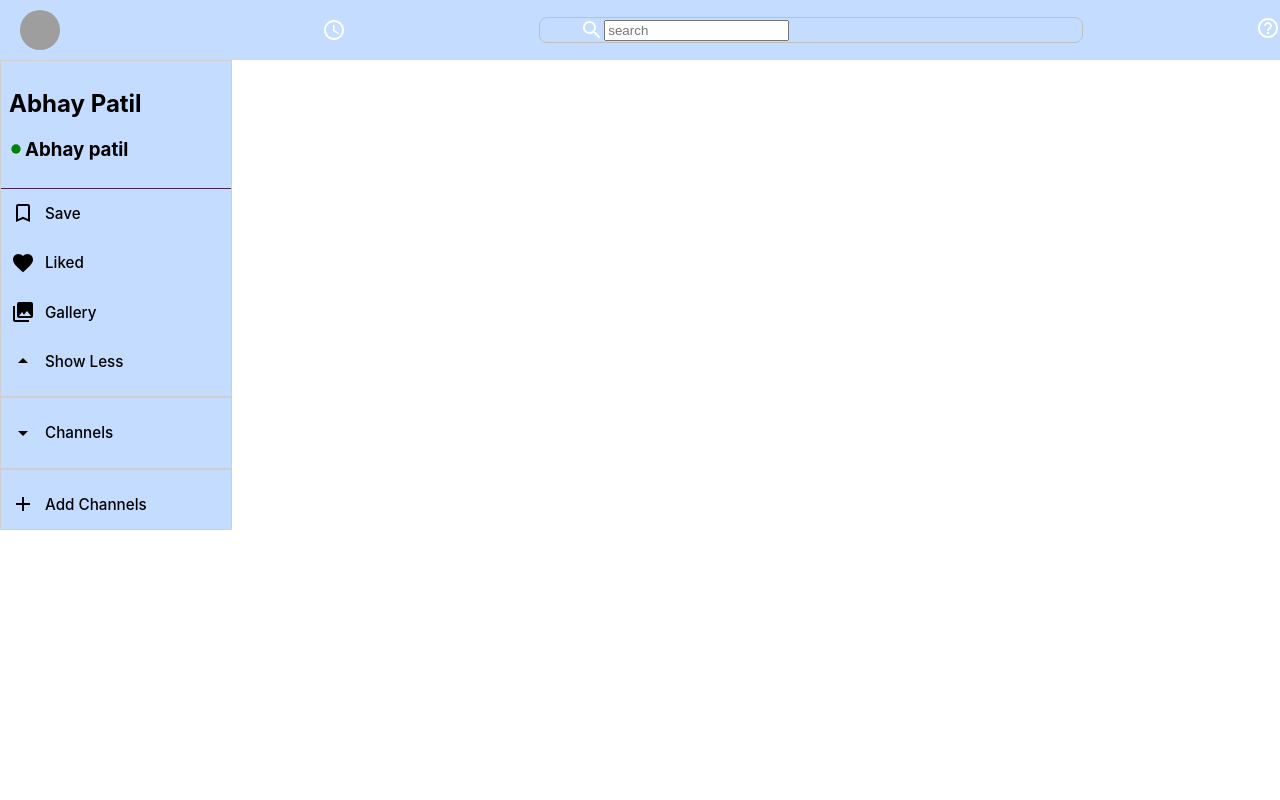
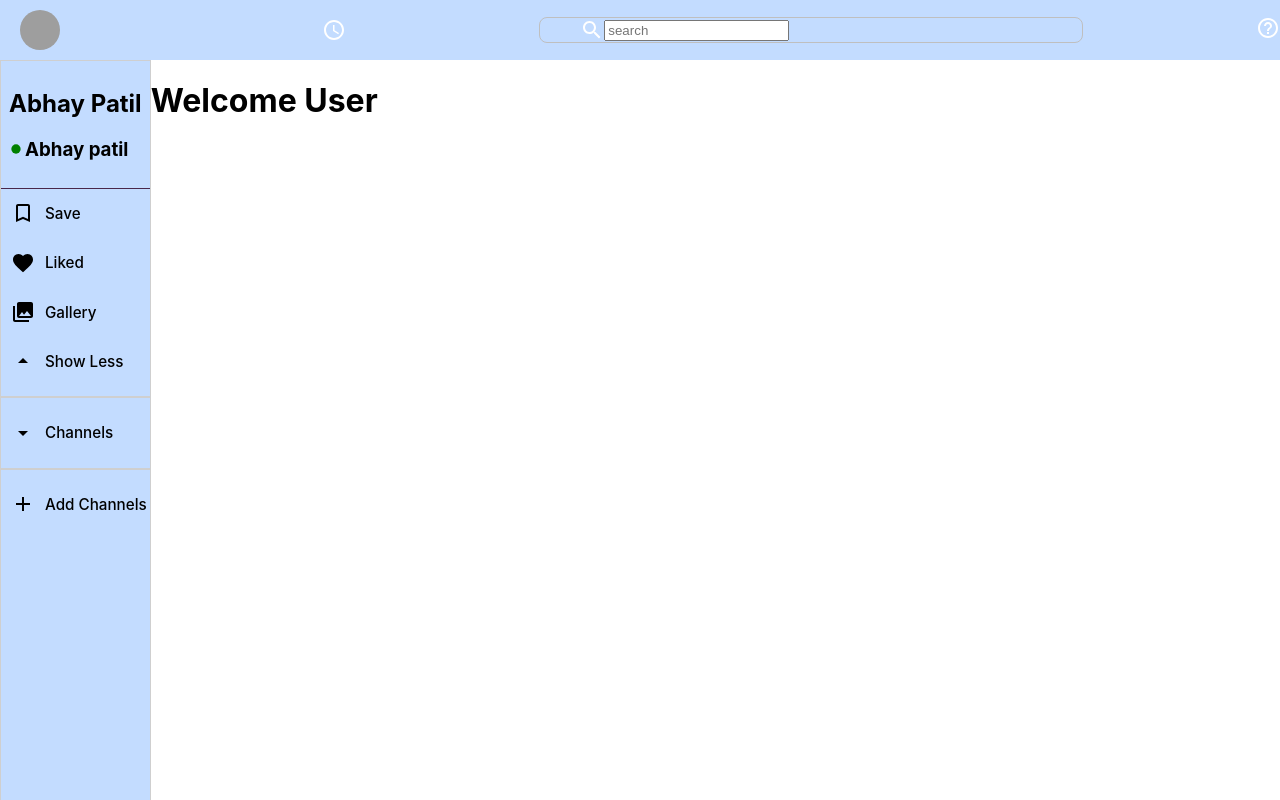
Before and after one commit to Abhay5855/Chat-Application, a React (Create React App) app in the folder chat-webapp-react/: page / in a window 1280 px wide. Built offline with nearby package versions, Linux system fonts and the light colour scheme; no server answers; the database is empty; grey boxes are pictures that could not be loaded.

Commit message:
fix: Remove auth

```diff
--- a/chat-webapp-react/package.json
+++ b/chat-webapp-react/package.json
@@ -6,11 +6,14 @@
     "@testing-library/jest-dom": "^5.12.0",
     "@testing-library/react": "^11.2.6",
     "@testing-library/user-event": "^12.8.3",
+    "firebase": "^8.5.0",
+    "firestore": "^1.1.6",
     "react": "^17.0.2",
     "react-dom": "^17.0.2",
     "react-flip-move": "^3.0.4",
     "react-router-dom": "^5.2.0",
     "react-scripts": "4.0.3",
+    "tools": "0.0.0",
     "web-vitals": "^1.1.1"
   },
   "scripts": {
--- a/chat-webapp-react/src/App.css
+++ b/chat-webapp-react/src/App.css
@@ -4,3 +4,8 @@
   height: 100vh;
   overflow: hidden;
 }
+
+.app__body {
+  display: flex;
+	height: 100vh;
+}
--- a/chat-webapp-react/src/App.js
+++ b/chat-webapp-react/src/App.js
@@ -2,32 +2,47 @@ import "./App.css";
 // import Chat from "./components/Chat";
 import Header from "./components/Header"
 import Sidebar from "./components/Sidebar";
-import styled from "styled-components";
+import Chat from "./components/Chat";
+import {BrowserRouter as Router,Switch,Route} from "react-router-dom"
 function App() {
   return (
 
     //BEM naming convention
     <div className="App">
 
-        <Container>
+      <Router>
+      < Header />
 
-        {/* Header */}
-        < Header />
-        {/* sidebar */}
-        < Sidebar />
-        {/* react-router -> chat screen */}
+      <div className="app__body">
 
-              {/* <Chat /> */}
+      < Sidebar />
 
-        </Container>
+      <Switch>
+        <Route path="/room/:roomId">
+          < Chat />
+        </Route>
+
+        <Route path="/">
+
+            <h1>Welcome User</h1>
+
+        </Route>
+      </Switch>
+
+      </div>
+
+      </Router>
+
+
+
+
+
+
+
 
     </div>
   );
 }
 
-const Container = styled.div`
-  width: 100%;
-  height: 100vh;
-`;
 
 export default App;
--- a/chat-webapp-react/src/Firebase.js
+++ b/chat-webapp-react/src/Firebase.js
@@ -16,11 +16,11 @@ const firebaseApp = firebase.initializeApp(firebaseConfig);
 
 const db = firebaseApp.firestore();
 
-const auth = firebase.auth();
+// const auth = firebase.auth();
 
 
-const provider = new firebase.auth.GoogleAuthProvider();
+// const provider = new firebase.auth.GoogleAuthProvider();
 
-export { auth, provider }
+// export { auth, provider }
 
 export default db;
--- a/chat-webapp-react/src/components/Sidebar.js
+++ b/chat-webapp-react/src/components/Sidebar.js
@@ -9,7 +9,7 @@ import FavoriteIcon from '@material-ui/icons/Favorite';
 import CollectionsIcon from '@material-ui/icons/Collections';
 import ArrowDropUpIcon from '@material-ui/icons/ArrowDropUp';
 import db from '../Firebase';
-import { auth } from "firebase/app";
+
 
 function Sidebar() {
 
@@ -21,6 +21,7 @@ function Sidebar() {
 
     db.collection('rooms').onSnapshot(
       snapshot => {
+        console.log(snapshot.docs);
         setChannels(
           snapshot.docs.map(doc=> ({
 
```
Also changed, not shown: 1 other file (tests, documents, lock files or other folders).
